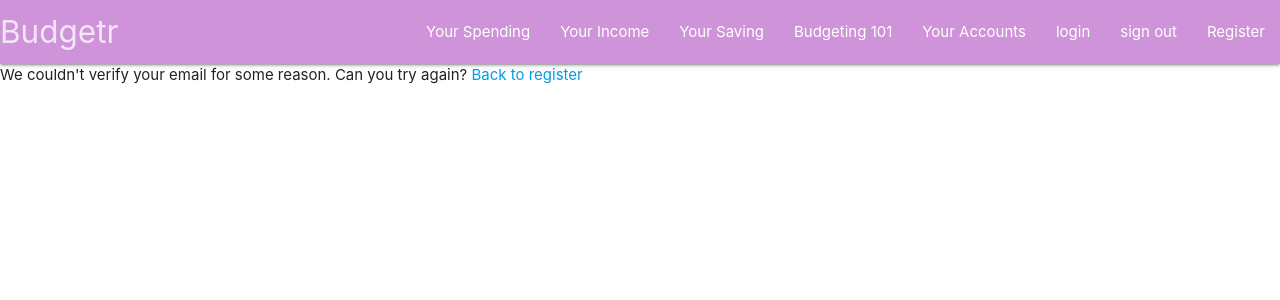
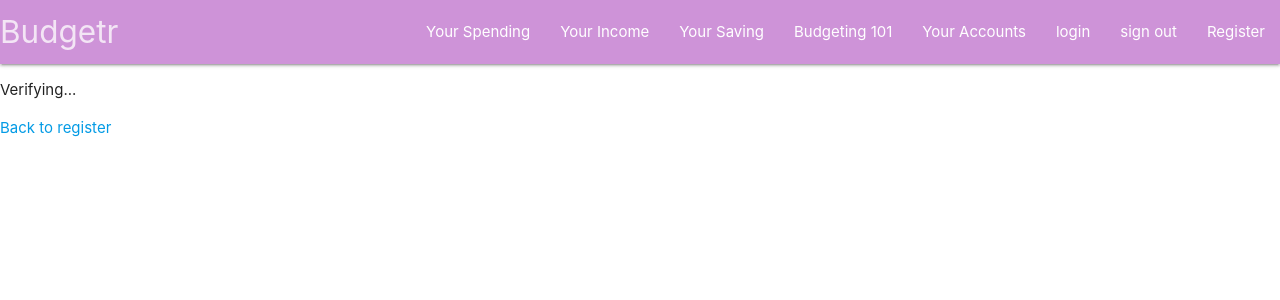
Before and after one commit to Selenestica/budgetr-client2, a React (Create React App) app: page /verify-email/1/1 in a window 1280 px wide. Shown: the top 300 px of the page. Built offline with nearby package versions, Linux system fonts and the light colour scheme; no server answers.

Commit message:
fixed issue where component wasnt receiving response correctly. fixed render so ui accurately displays process

```diff
--- a/src/components/VerifyEmail/VerifyEmail.js
+++ b/src/components/VerifyEmail/VerifyEmail.js
@@ -4,40 +4,49 @@ import axios from "axios";
 import classes from "./VerifyEmail.module.css";
 
 function VerifyEmail(props) {
-  const [verified, setVerified] = useState(null);
+  const [verified, setVerified] = useState(false);
+  const [message, setMessage] = useState("Verifying...");
 
   useEffect(() => {
     const { email } = props.match.params;
     const { token } = props.match.params;
-    console.log(email, token);
-    const url = "http://localhost:3000/auth/verify-email";
+    const url = "http://localhost:3301/auth/verify-email";
     axios
       .post(url, {
         email: email,
         token: token,
       })
       .then((res) => {
-        console.log(res.status);
-        setVerified(true);
-      })
-      .catch(setVerified(false));
-  });
+        if (res.status === 200) {
+          setMessage(
+            "Your account has been made ready for you! Click the link below to log in to your brand spanking new account!"
+          );
+          setVerified(true);
+        } else {
+          error();
+        }
+      });
+  }, []);
+
+  const error = () => {
+    setMessage(
+      "We couldn't verify your email for some reason. Can you try again?"
+    );
+    setVerified(false);
+  };
 
   return (
     <>
-      {verified ? (
+      {!verified ? (
         <div>
-          Your account has been made ready for you! Click{" "}
-          <Link to="/login">here</Link> to log in to your brand spanking new
-          account!
+          <p>{message}</p>
+          <Link to="/register">Back to register</Link>
         </div>
       ) : (
-        verified === false && (
-          <div>
-            We couldn't verify your email for some reason. Can you try again?{" "}
-            <Link to="/register">Back to register</Link>
-          </div>
-        )
+        <div>
+          <p>{message}</p>
+          <Link to="/login">Login</Link>
+        </div>
       )}
     </>
   );
```
